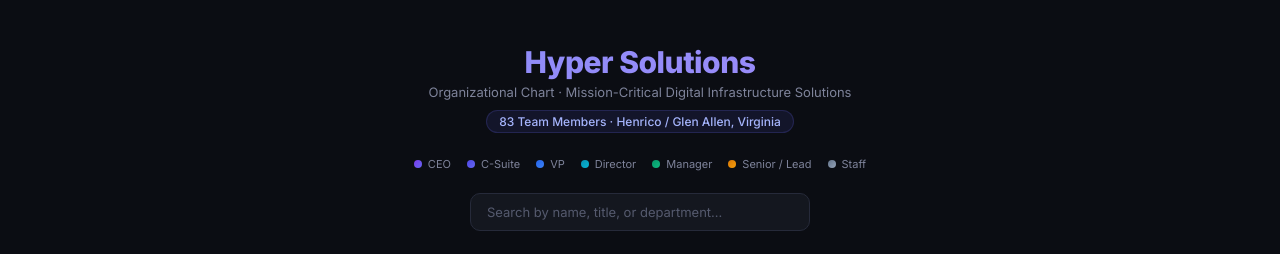
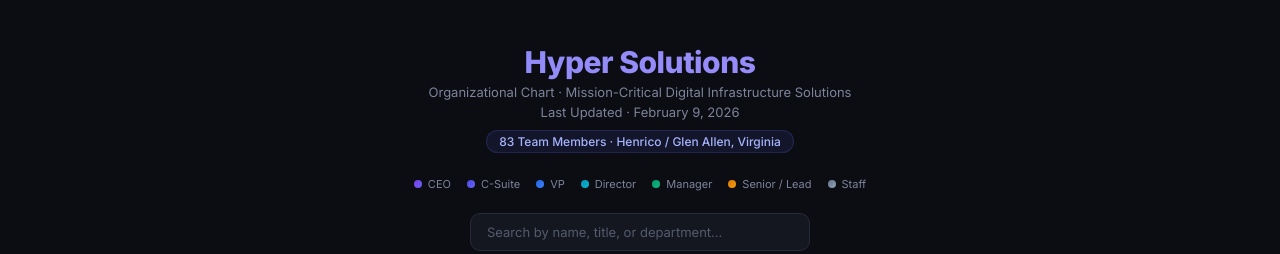
Before and after one commit to dwrightj/org-charts, a plain HTML site: page index.html in a window 1280 px wide. Shown: the top 254 px of the page. Drawn offline with Linux system fonts and the light colour scheme.

Commit message:
Add last updated date to index.html

```diff
--- a/index.html
+++ b/index.html
@@ -150,6 +150,7 @@ body{font-family:'Inter',-apple-system,sans-serif;background:var(--bg);color:var
 <div class="page-header">
   <h1>Hyper Solutions</h1>
   <div class="sub">Organizational Chart &middot; Mission-Critical Digital Infrastructure Solutions</div>
+  <div class="sub">Last Updated &middot; February 9, 2026</div>
   <div class="count">83 Team Members &middot; Henrico / Glen Allen, Virginia</div>
 </div>
 <div class="legend">
```
